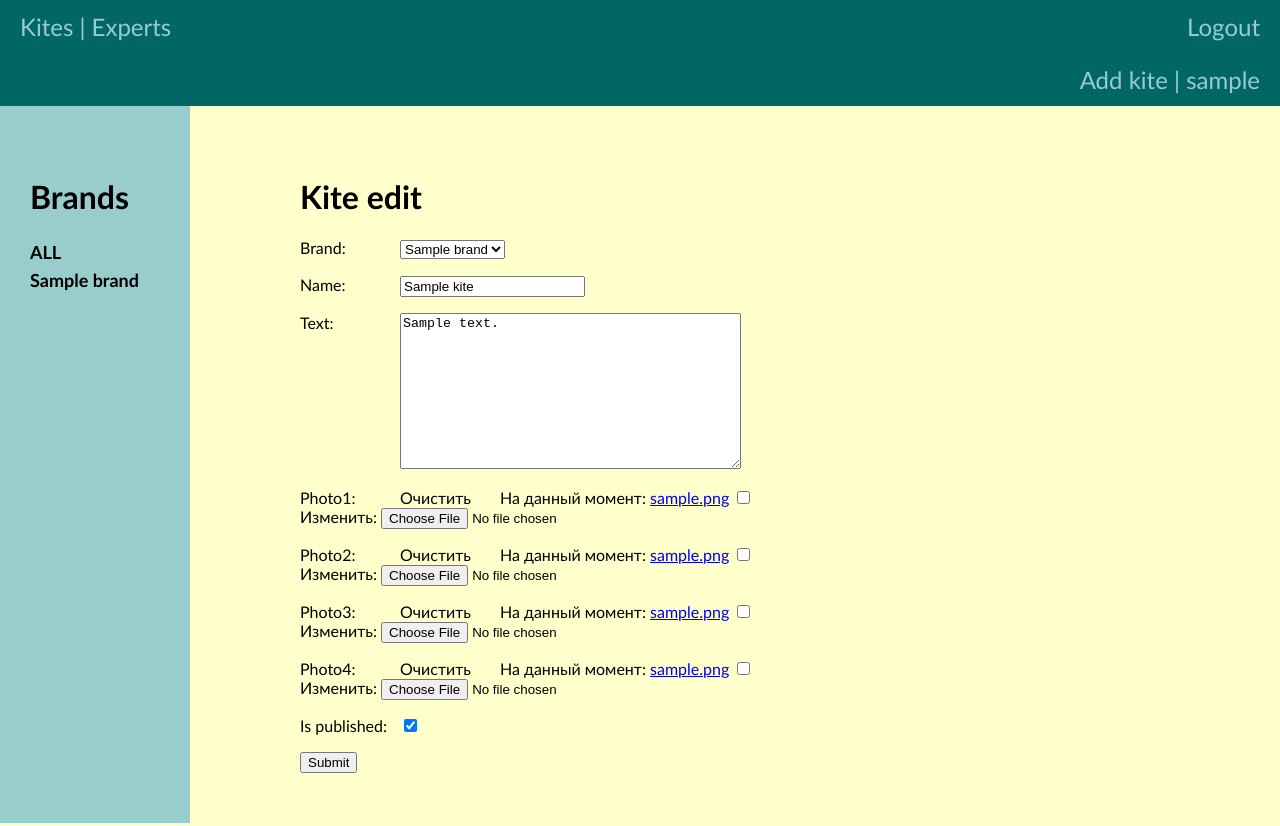
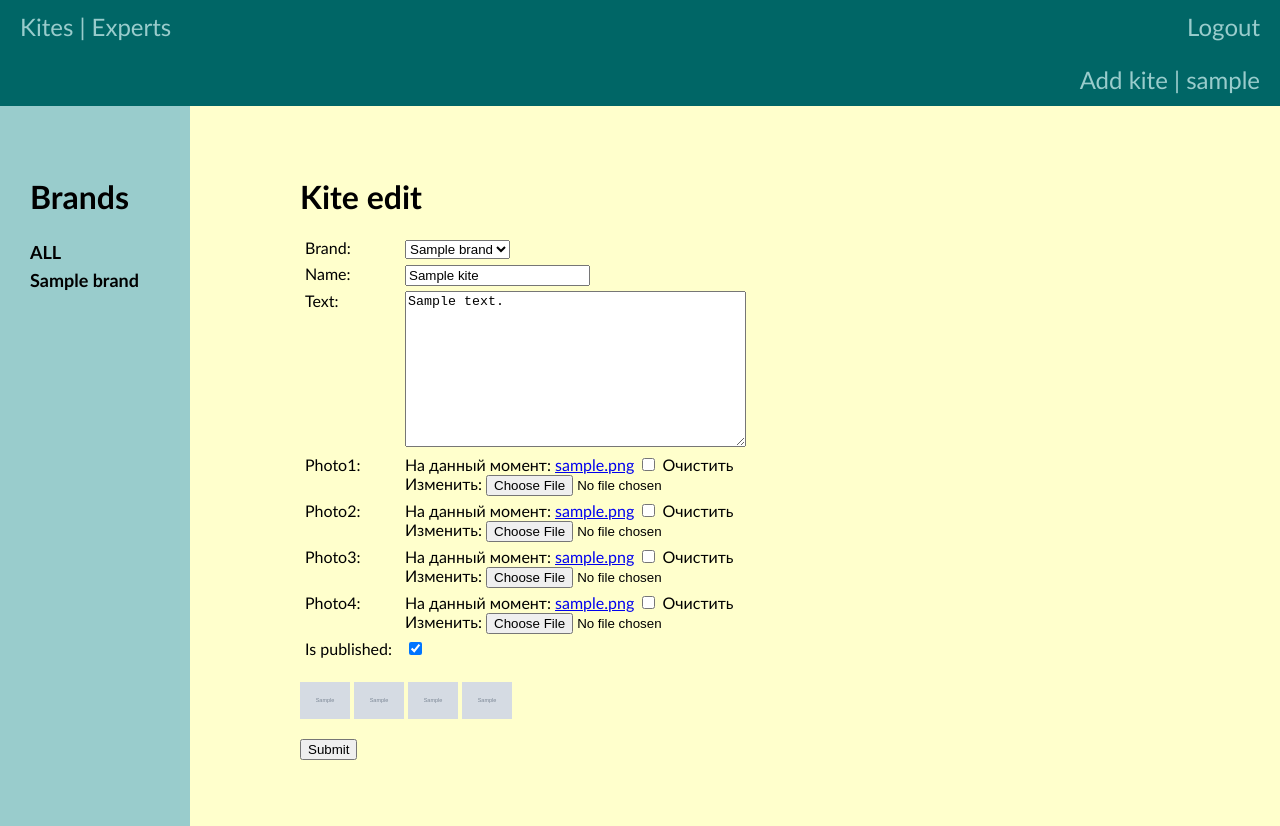
Before and after one commit to zion4dd/kite_expert, a Django app: page /kite/edit/1/ in a window 1280 px wide. Run offline with Django 4.2, Linux system fonts and the light colour scheme; the first user in the database is signed in; tables that the repository leaves empty hold one stand-in row (Sample ...).

Commit message:
add image thumbnails; 'for' in form; fix css

```diff
--- a/kite_expert/kites/forms.py
+++ b/kite_expert/kites/forms.py
@@ -26,8 +26,6 @@ class UserLoginForm(AuthenticationForm):
 
 
 class KiteForm(forms.ModelForm):
-    def __init__(self, *args, **kwargs):
-        super().__init__(*args, **kwargs)
 
     class Meta:
         model = models.Kite
@@ -65,8 +63,8 @@ class BrandForm(forms.ModelForm):
 
 
 class ExpertForm(forms.ModelForm):
-    def __init__(self, *args, **kwargs):
-        super().__init__(*args, **kwargs)
+    # def __init__(self, *args, **kwargs):
+    #     super().__init__(*args, **kwargs)
 
     class Meta:
         model = models.Expert
--- a/kite_expert/kites/static/kites/css/styles.css
+++ b/kite_expert/kites/static/kites/css/styles.css
@@ -30,9 +30,15 @@ ul {
     font-weight: bold;
 }
 
-label {
-    display: block;
-    float: left;
+.form-field {
+    display: flex;
+    margin: 5px;
+    flex-wrap: wrap;
+}
+
+.form-label {
+    /* display: block; */
+    /* float: left; */
     width: 100px;
 }
 
--- /dev/null
+++ b/kite_expert/kites/templates/kites/form_cycle_for.html
@@ -0,0 +1,25 @@
+{% extends 'kites/base.html' %}
+
+{% block content %}
+<h1>{{ title }}</h1>
+
+<form method="post" enctype="multipart/form-data">
+    {% csrf_token %}
+    {{ form.non_field_errors }}
+    {% for f in form %}
+    <div class="form-field">
+        <div class="form-label">{{ f.label }}: </div>
+        <div>{{ f }}</div>
+    </div>
+    {{ f.errors }}
+    {% endfor %}
+    <br>
+    {% if form.instance.photo %}<img src="{{form.instance.photo.url}}" width="50">{% endif %}
+    {% if form.instance.photo1 %}<img src="{{form.instance.photo1.url}}" width="50">{% endif %}
+    {% if form.instance.photo2 %}<img src="{{form.instance.photo2.url}}" width="50">{% endif %}
+    {% if form.instance.photo3 %}<img src="{{form.instance.photo3.url}}" width="50">{% endif %}
+    {% if form.instance.photo4 %}<img src="{{form.instance.photo4.url}}" width="50">{% endif %}
+    <p><button type="submit">Submit</button></p>
+</form>
+
+{% endblock %}
--- a/kite_expert/kites/views.py
+++ b/kite_expert/kites/views.py
@@ -75,14 +75,14 @@ class Kite(utils.DataMixin, ListView):
 
 class KiteAdd(LoginRequiredMixin, utils.DataMixin, CreateView):
     form_class = forms.KiteForm
-    template_name = 'kites/form_as_p.html'
+    template_name = 'kites/form_cycle_for.html'
 
     def get_context_data(self, **kwargs):
         context = super().get_context_data(**kwargs)
         context_user = self.get_user_context(title='Add kite')
         return context | context_user
 
-    def form_valid(self, form):
+    def form_valid(self, form):# FIXME to forms.py
         form.instance.expert = self.request.user
         form.save()
         return redirect(reverse_lazy('kite', kwargs={'slug': form.instance.slug}))
@@ -91,7 +91,7 @@ class KiteAdd(LoginRequiredMixin, utils.DataMixin, CreateView):
 class KiteEdit(LoginRequiredMixin, UserPassesTestMixin, utils.DataMixin, UpdateView):
     model = models.Kite
     form_class = forms.KiteForm
-    template_name = 'kites/form_as_p.html'
+    template_name = 'kites/form_cycle_for.html'
 
     def test_func(self):
         k = models.Kite.objects.get(pk=self.kwargs['pk'])
@@ -134,7 +134,7 @@ class Expert(utils.DataMixin, ListView):
 class ExpertEdit(LoginRequiredMixin, UserPassesTestMixin, utils.DataMixin, UpdateView):
     model = models.Expert
     form_class = forms.ExpertForm
-    template_name = 'kites/form_as_p.html'
+    template_name = 'kites/form_cycle_for.html'
     slug_field = 'user__username'
     # fields = ['about', 'photo']
 
@@ -152,7 +152,7 @@ class ExpertEdit(LoginRequiredMixin, UserPassesTestMixin, utils.DataMixin, Updat
 
 class UserRegister(utils.DataMixin, CreateView):
     form_class = forms.UserRegisterForm
-    template_name = 'kites/form_as_p.html'
+    template_name = 'kites/form_cycle_for.html'
     success_url = reverse_lazy('home')
 
     def get_context_data(self, **kwargs):
@@ -174,7 +174,7 @@ class UserRegister(utils.DataMixin, CreateView):
 
 class UserLogin(utils.DataMixin, LoginView):
     form_class = forms.UserLoginForm
-    template_name = 'kites/form_as_p.html'
+    template_name = 'kites/form_cycle_for.html'
 
     def get_context_data(self, **kwargs):
         context = super().get_context_data(**kwargs)
```
Also changed, not shown: other parts of kite_expert/kites/static/kites/css/styles.css (+4 -10 lines), kite_expert/kites/admin.py (+28 -6 lines), kite_expert/kites/templates/kites/form_as_p.html (deleted, +0 -12 lines).
